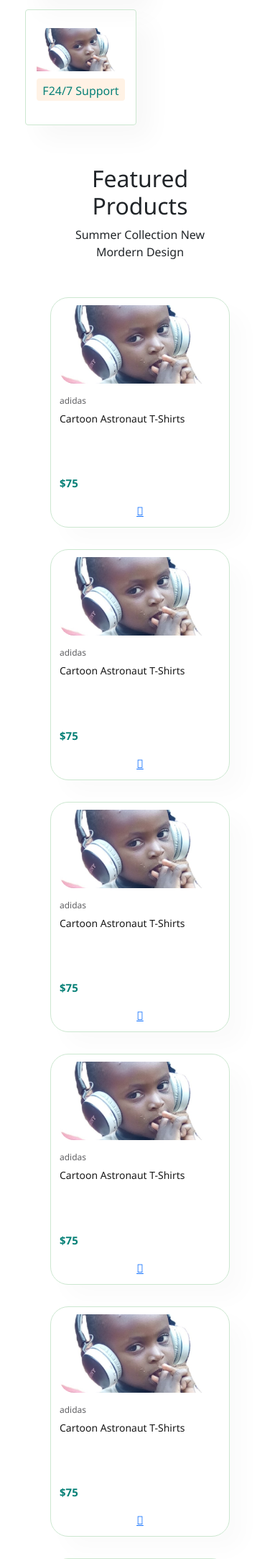
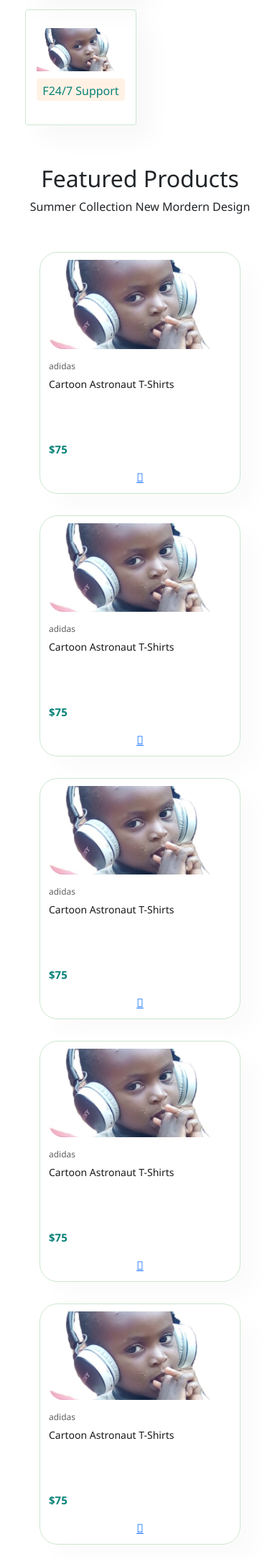
Before and after one commit to Ndaziramiyep/Umurava-online-learning-project, a PHP site: page /Html/Index.html in a window 390 px wide. Shown: the part 1552-3718 px from the top of the page at 72% size. Run offline with PHP 8.4, Linux system fonts and the light colour scheme.

Commit message:
product1 extra small media fitting

```diff
--- a/Frontend/css/style.css
+++ b/Frontend/css/style.css
@@ -618,4 +618,12 @@ footer .copyright {
         width: 155px;
         margin: 0 15px 15px 15px;
     }
+
+    #product1{
+        padding: 0 40px;
+    }
+    #product1 .pro {
+        width: 100%;
+    }
+
 }
```
